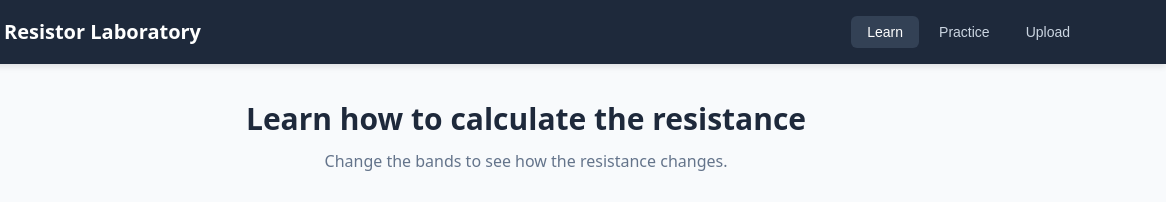
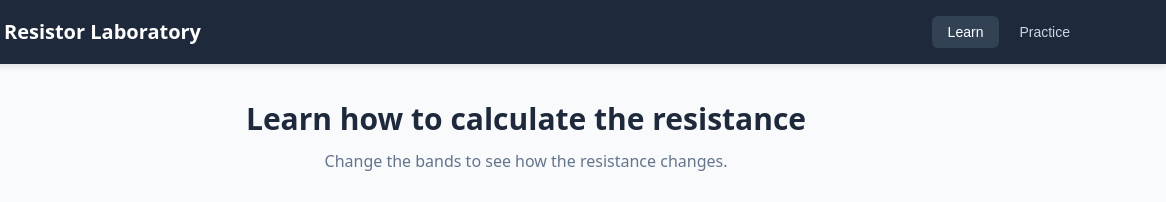
Before and after one commit to jasonvan/tools, a plain HTML site: page resistor-laboratory.html in a window 1280 px wide. Shown: the top 202 px of the page, 114-1280 px from the left. Drawn offline with Linux system fonts and the light colour scheme.

```diff
--- a/resistor-laboratory.html
+++ b/resistor-laboratory.html
@@ -1013,12 +1013,14 @@
         digitHintLevel: 0,
         viewingTolerance: false,
         showChart: false
-      },
+      }
+      /*,
       upload: {
         file: null,
         preview: null,
         isDragging: false
       }
+        */
     };
 
     // ==================== UTILITY FUNCTIONS ====================
@@ -1161,7 +1163,7 @@
           <div class="nav-tabs">
             <button class="nav-tab ${getActiveClass('learn')}" data-view="learn">Learn</button>
             <button class="nav-tab ${getActiveClass('practice')}" data-view="practice">Practice</button>
-            <button class="nav-tab ${getActiveClass('upload')}" data-view="upload">Upload</button>
+            <!-- <button class="nav-tab ${getActiveClass('upload')}" data-view="upload">Upload</button>-->
           </div>
         </div>
       `;
```
Also changed, not shown: 1 other file.
